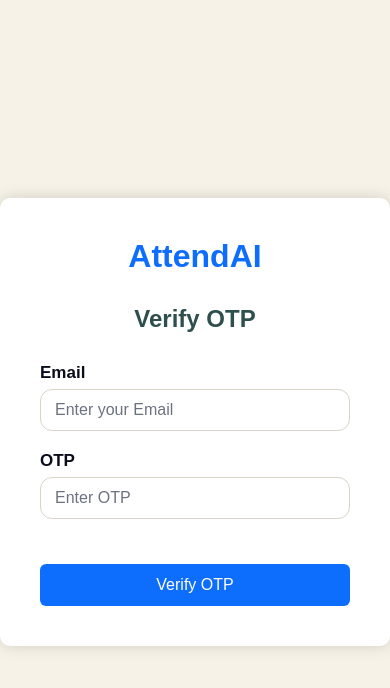
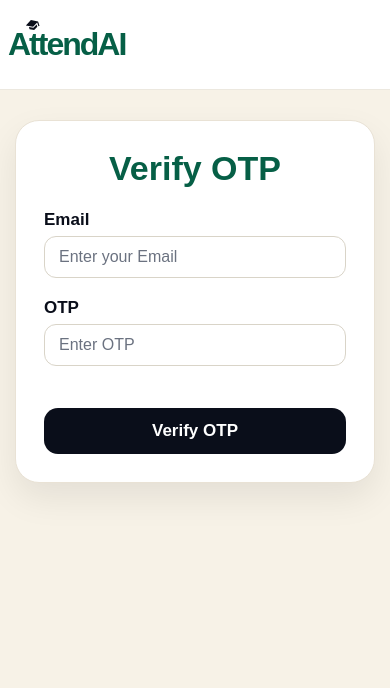
Before and after one commit to omrakibe/AI-Attendance-System, a React (Vite) app in the folder frontend/: page /verify-otp in a window 390 px wide. Shown: the top 688 px of the page. Built offline with nearby package versions, Linux system fonts and the light colour scheme.

Commit message:
IMPROVED BACKEND COMMUNICATION WITH FRONTEND

```diff
--- a/frontend/src/pages/Login.jsx
+++ b/frontend/src/pages/Login.jsx
@@ -7,6 +7,7 @@
 import Header from "../components/Header";
 
 import "../styles/Login.css";
+import { loginUser } from "../services/authService";
 
 function Login() {
   const navigate = useNavigate();
@@ -15,14 +16,38 @@
   const [password, setPassword] = useState("");
   const [showPassword, setShowPassword] = useState(false);
 
-  const handleLogin = (e) => {
+const handleLogin = async (e) => {
     e.preventDefault();
 
-    console.log({
-      email,
-      password,
-    });
-  };
+    try {
+        const response = await loginUser(email, password);
+
+        console.log(response);
+
+        alert(response.message);
+
+        // Store JWT token
+        localStorage.setItem("token", response.token);
+        localStorage.setItem("role", response.role);
+        localStorage.setItem("fullName", response.fullName);
+
+        // Redirect based on role
+        if (response.role === "STUDENT") {
+            navigate("/student-dashboard");
+        } else if (response.role === "FACULTY") {
+            navigate("/faculty-dashboard");
+        }
+
+    } catch (error) {
+
+        if (error.response) {
+            alert(error.response.data.message);
+        } else {
+            alert("Unable to connect to server.");
+        }
+
+    }
+};
 
   return (
     <>
--- a/frontend/src/pages/VerifyOtp.jsx
+++ b/frontend/src/pages/VerifyOtp.jsx
@@ -3,6 +3,8 @@
 import InputField from "../components/InputField";
 import Button from "../components/Button";
 import "./../styles/VerifyOtp.css";
+import { verifyOtp } from "../services/authService";
+import Header from "../components/Header";
 
 function VerifyOtp() {
 
@@ -11,25 +13,34 @@
   const [email, setEmail] = useState("");
   const [otp, setOtp] = useState("");
 
-  const handleVerify = (e) => {
-    e.preventDefault();
+  const handleVerify = async (e) => {
+  e.preventDefault();
 
-    console.log({
-      email,
-      otp,
-    });
+  try {
+    const response = await verifyOtp(email, otp);
 
-    alert("OTP Verified Successfully");
+    alert(response.message);
 
     navigate("/");
-  };
+
+  } catch (error) {
+
+    if (error.response) {
+      alert(error.response.data.message);
+    } else {
+      alert("Unable to connect to server.");
+    }
+
+  }
+};
 
   return (
-    <div className="verify-container">
+    <>
+     <Header />
+
+     <div className="verify-container">
 
       <div className="verify-card">
-
-        <h1>AttendAI</h1>
 
         <h2>Verify OTP</h2>
 
@@ -60,7 +71,8 @@
 
       </div>
 
-    </div>
+      </div>
+</>
   );
 }
 
--- a/frontend/src/services/authService.js
+++ b/frontend/src/services/authService.js
@@ -26,3 +26,17 @@
     throw error;
   }
 };
+
+// Verify OTP API
+export const verifyOtp = async (email, otp) => {
+  try {
+    const response = await axios.post(`${BASE_URL}/verify-otp`, {
+      email,
+      otp,
+    });
+
+    return response.data;
+  } catch (error) {
+    throw error;
+  }
+};
--- a/frontend/src/styles/VerifyOtp.css
+++ b/frontend/src/styles/VerifyOtp.css
@@ -6,107 +6,141 @@
 }
 
 body{
-    background:#f4f6f9;
+    background:#F7F2E7;
 }
 
 .verify-container{
     display:flex;
     justify-content:center;
-    align-items:center;
-    height:100vh;
+    align-items:flex-start;
+    min-height:calc(100vh - 90px);
+    padding:30px 20px;
 }
 
 .verify-card{
-
-    width:400px;
-
-    background:white;
-
-    padding:40px;
-
-    border-radius:10px;
-
-    box-shadow:0 0 15px rgba(0,0,0,.15);
-}
-
-.verify-card h1{
-
-    text-align:center;
-
-    color:#0d6efd;
-
-    margin-bottom:10px;
+    width:470px;
+    background:#ffffff;
+    padding:35px;
+    border-radius:24px;
+    border:1px solid #E9E2D5;
+    box-shadow:0 15px 35px rgba(0,0,0,.08);
 }
 
 .verify-card h2{
-
     text-align:center;
-    color: darkslategrey;
-    margin-bottom:30px;
-    margin-top: 30px;
+    color:#065F46;
+    font-size:38px;
+    font-weight:700;
+    margin-bottom:22px;
 }
 
-.verify-card label{
 
-    display:block;
 
-    margin-top:15px;
-
-    margin-bottom:8px;
-
-    font-weight:bold;
+.input-group{
+    margin-bottom:20px;
 }
 
-.verify-card input,
-.verify-card select{
-
-    width:100%;
-
-    padding:12px;
-
-    border:1px solid #ccc;
-
-    border-radius:6px;
+.input-group label{
+    display:block;
+    margin-bottom:6px;
+    font-size:17px;
+    font-weight:600;
+    color:#0A0E1A;
 }
 
+.input-group input{
+    width:100%;
+    height:44px;
+    padding:0 14px;
+    border:1px solid #D9D4C8;
+    border-radius:12px;
+    background:#ffffff;
+    font-size:16px;
+    color:#0A0E1A;
+    outline:none;
+    transition:.25s ease;
+}
+
+.input-group input::placeholder{
+    color:#6B7280;
+}
+
+.input-group input:focus{
+    border-color:#065F46;
+    box-shadow:0 0 0 4px rgba(6,95,70,.15);
+}
+
+
+
 .verify-card button{
-
     width:100%;
-
-    margin-top:25px;
-
-    padding:12px;
-
+    height:48px;
+    margin-top:22px;
     border:none;
-
-    background:#0d6efd;
-
-    color:white;
-
-    border-radius:6px;
-
+    border-radius:14px;
+    background:#0A0E1A;
+    color:#ffffff;
+    font-size:18px;
+    font-weight:600;
     cursor:pointer;
-
-    font-size:16px;
+    transition:.3s ease;
 }
 
 .verify-card button:hover{
-
-    background:#0b5ed7;
+    background:#1E293B;
+    transform:translateY(-2px);
 }
 
+
+
 .login-text{
-
     margin-top:20px;
-
     text-align:center;
+    font-size:17px;
+    color:#0A0E1A;
 }
 
 .login-text span{
+    color:#065F46;
+    font-weight:600;
+    cursor:pointer;
+    transition:.25s ease;
+}
 
-    color:#0d6efd;
+.login-text span:hover{
+    color:#0A0E1A;
+}
 
-    cursor:pointer;
+.subtitle{
+    text-align:center;
+    color:#6B7280;
+    font-size:16px;
+    margin-bottom:24px;
+}
 
-    font-weight:bold;
+
+@media (max-width:768px){
+
+    .verify-container{
+        padding:30px 15px;
+    }
+
+    .verify-card{
+        width:100%;
+        max-width:420px;
+        padding:28px;
+    }
+
+    .verify-card h2{
+        font-size:34px;
+    }
+
+    .input-group input{
+        height:42px;
+    }
+
+    .verify-card button{
+        height:46px;
+        font-size:17px;
+    }
 }
```
